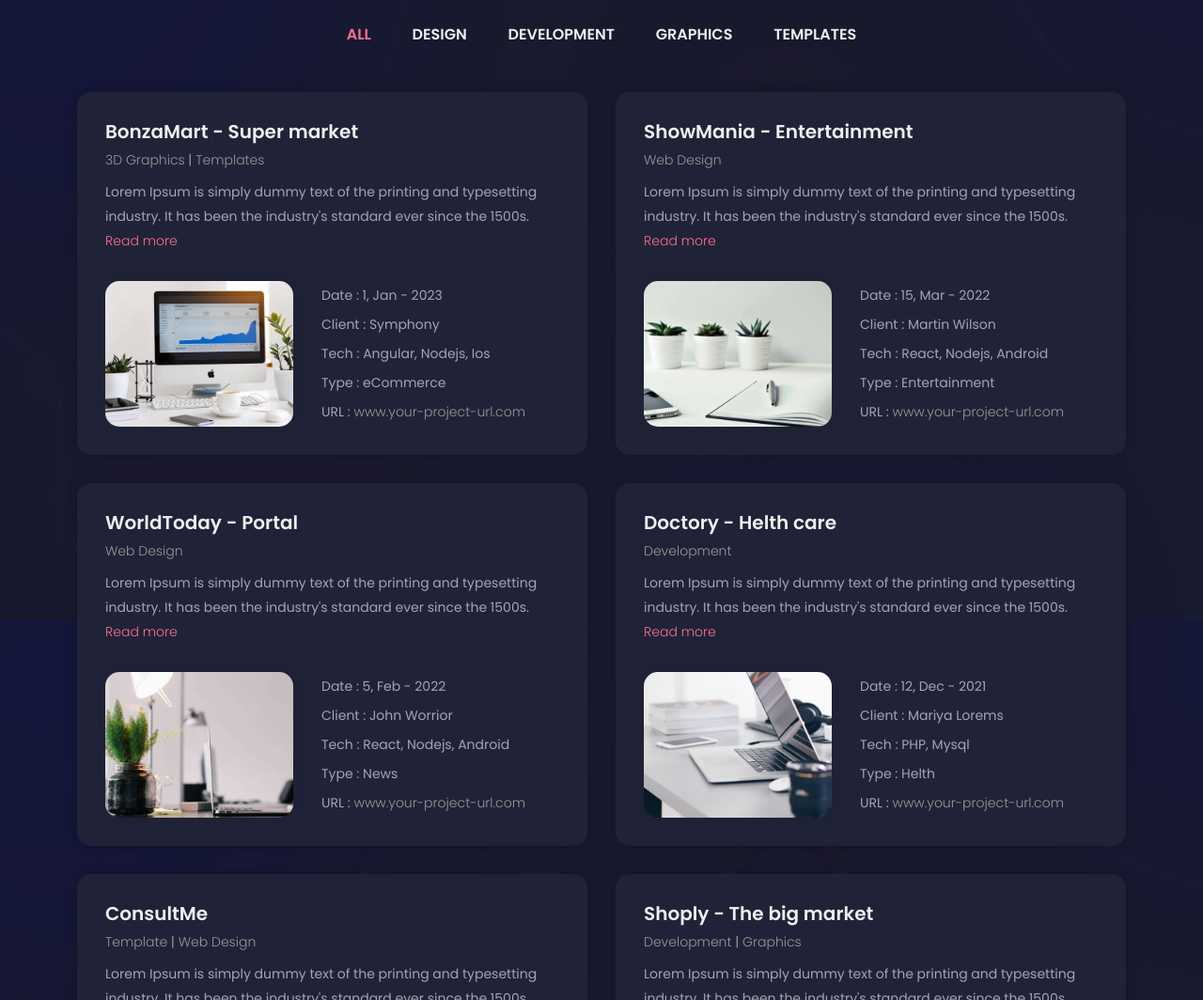
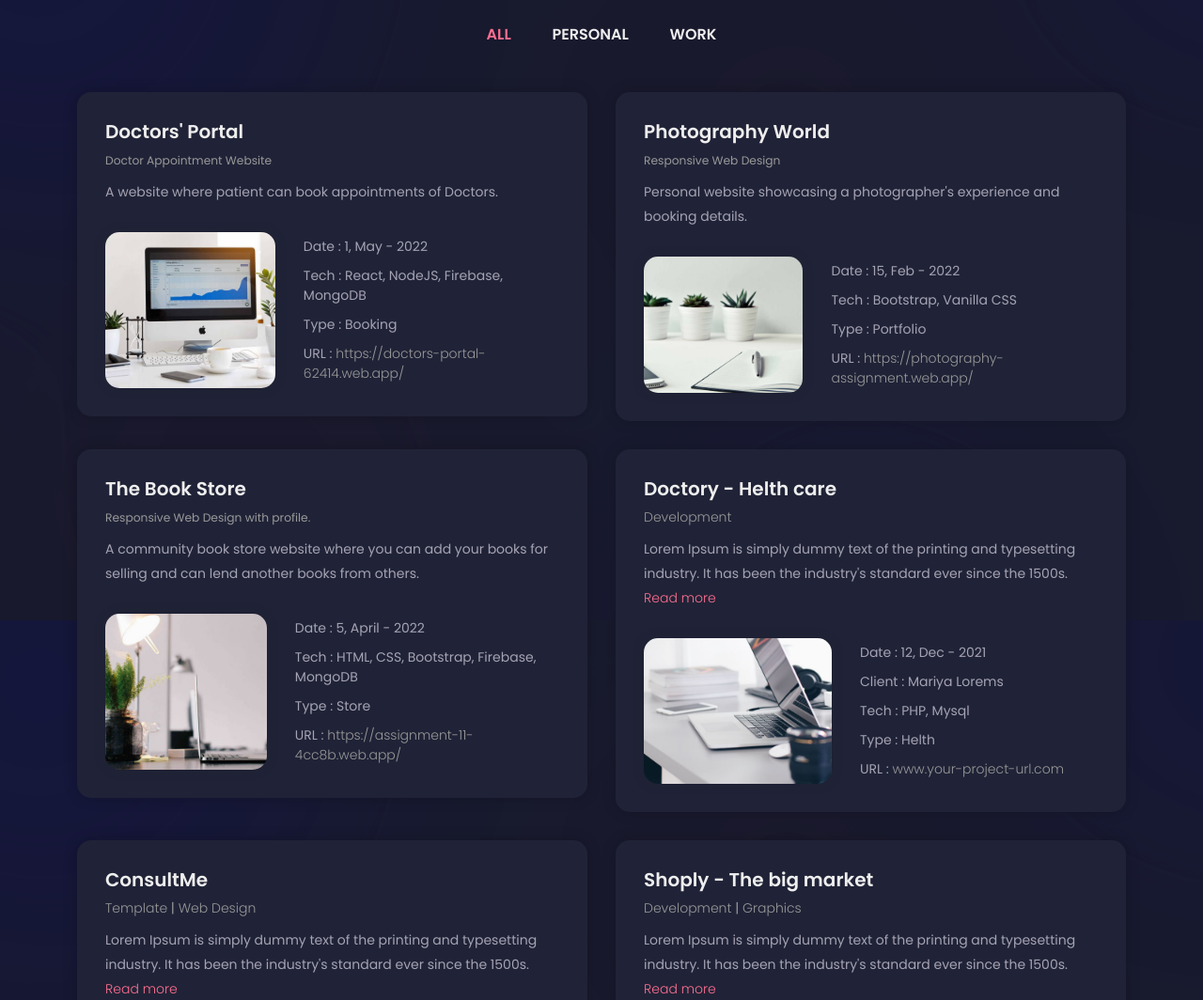
Before and after one commit to ToxicPlatypus/2024_Updated_Portfolio, a plain HTML site: page dark.html in a window 1280 px wide. Shown: the part 6540-7604 px from the top of the page at 94% size. Drawn offline with Linux system fonts and the light colour scheme.

Commit message:
portfolio adding

```diff
--- a/dark.html
+++ b/dark.html
@@ -603,12 +603,12 @@
                   <div class="portfolio-tabs">
                     <ul>
                       <li class="filter" data-filter="all">ALL</li>
-                      <li class="filter" data-filter=".design">DESIGN</li>
+                      <li class="filter" data-filter=".design">PERSONAL</li>
                       <li class="filter" data-filter=".development">
-                        DEVELOPMENT
+                        WORK
                       </li>
-                      <li class="filter" data-filter=".graphics">GRAPHICS</li>
-                      <li class="filter" data-filter=".templates">Templates</li>
+                      <!-- <li class="filter" data-filter=".graphics">GRAPHICS</li>
+                      <li class="filter" data-filter=".templates">Templates</li> -->
                     </ul>
                   </div>
                 </div>
@@ -617,16 +617,14 @@
                     <div class="row m-b-minus-30px">
                       <div class="col-lg-6 mix graphics templates">
                         <div class="ms-project-box">
-                          <h3>BonzaMart - Super market</h3>
+                          <h3>Doctors' Portal</h3>
                           <div class="links">
-                            <a href="#">3D Graphics</a> |
-                            <a href="#">Templates</a>
+                            <small>Doctor Appointment Website</small>
+                            <!-- <a href="#">Templates</a> -->
                           </div>
                           <p>
-                            Lorem Ipsum is simply dummy text of the printing and
-                            typesetting industry. It has been the industry's
-                            standard ever since the 1500s.
-                            <a href="#">Read more</a>
+                            A website where patient can book appointments of Doctors.
+                            <!-- <a href="#">Read more</a> -->
                           </p>
                           <div class="ms-info">
                             <div class="portfolio-img">
@@ -643,12 +641,12 @@
                             </div>
                             <div class="ms-detail">
                               <ul>
-                                <li>Date : 1, Jan - 2023</li>
-                                <li>Client : Symphony</li>
-                                <li>Tech : Angular, Nodejs, Ios</li>
-                                <li>Type : eCommerce</li>
+                                <li>Date : 1, May - 2022</li>
+                                <!-- <li>Client : Symphony</li> -->
+                                <li>Tech : React, NodeJS, Firebase, MongoDB</li>
+                                <li>Type : Booking</li>
                                 <li>
-                                  URL : <a href="#">www.your-project-url.com</a>
+                                  URL : <a href="https://doctors-portal-62414.web.app/" target="_blank">https://doctors-portal-62414.web.app/</a>
                                 </li>
                               </ul>
                             </div>
@@ -657,15 +655,13 @@
                       </div>
                       <div class="col-lg-6 mix design">
                         <div class="ms-project-box">
-                          <h3>ShowMania - Entertainment</h3>
+                          <h3>Photography World</h3>
                           <div class="links">
-                            <a href="#">Web Design</a>
+                            <!-- <a href="#">Web Design</a> -->
+                            <small>Responsive Web Design</small>
                           </div>
                           <p>
-                            Lorem Ipsum is simply dummy text of the printing and
-                            typesetting industry. It has been the industry's
-                            standard ever since the 1500s.
-                            <a href="#">Read more</a>
+                            Personal website showcasing a photographer's experience and booking details.
                           </p>
                           <div class="ms-info">
                             <div class="portfolio-img">
@@ -682,12 +678,12 @@
                             </div>
                             <div class="ms-detail">
                               <ul>
-                                <li>Date : 15, Mar - 2022</li>
-                                <li>Client : Martin Wilson</li>
-                                <li>Tech : React, Nodejs, Android</li>
-                                <li>Type : Entertainment</li>
+                                <li>Date : 15, Feb - 2022</li>
+                                <!-- <li>Client : Martin Wilson</li> -->
+                                <li>Tech : Bootstrap, Vanilla CSS</li>
+                                <li>Type : Portfolio</li>
                                 <li>
-                                  URL : <a href="#">www.your-project-url.com</a>
+                                  URL : <a href="https://photography-assignment.web.app/" target="_blank">https://photography-assignment.web.app/</a>
                                 </li>
                               </ul>
                             </div>
@@ -696,15 +692,13 @@
                       </div>
                       <div class="col-lg-6 mix design">
                         <div class="ms-project-box">
-                          <h3>WorldToday - Portal</h3>
+                          <h3>The Book Store</h3>
                           <div class="links">
-                            <a href="#">Web Design</a>
+                            <!-- <a href="#">Web Design</a> -->
+                            <small>Responsive Web Design with profile.</small>
                           </div>
                           <p>
-                            Lorem Ipsum is simply dummy text of the printing and
-                            typesetting industry. It has been the industry's
-                            standard ever since the 1500s.
-                            <a href="#">Read more</a>
+                            A community book store website where you can add your books for selling and can lend another books from others.
                           </p>
                           <div class="ms-info">
                             <div class="portfolio-img">
@@ -721,12 +715,12 @@
                             </div>
                             <div class="ms-detail">
                               <ul>
-                                <li>Date : 5, Feb - 2022</li>
-                                <li>Client : John Worrior</li>
-                                <li>Tech : React, Nodejs, Android</li>
-                                <li>Type : News</li>
+                                <li>Date : 5, April - 2022</li>
+                                <!-- <li>Client : John Worrior</li> -->
+                                <li>Tech : HTML, CSS, Bootstrap, Firebase, MongoDB</li>
+                                <li>Type : Store</li>
                                 <li>
-                                  URL : <a href="#">www.your-project-url.com</a>
+                                  URL : <a href="https://assignment-11-4cc8b.web.app/" target="_blank">https://assignment-11-4cc8b.web.app/</a>
                                 </li>
                               </ul>
                             </div>
```
